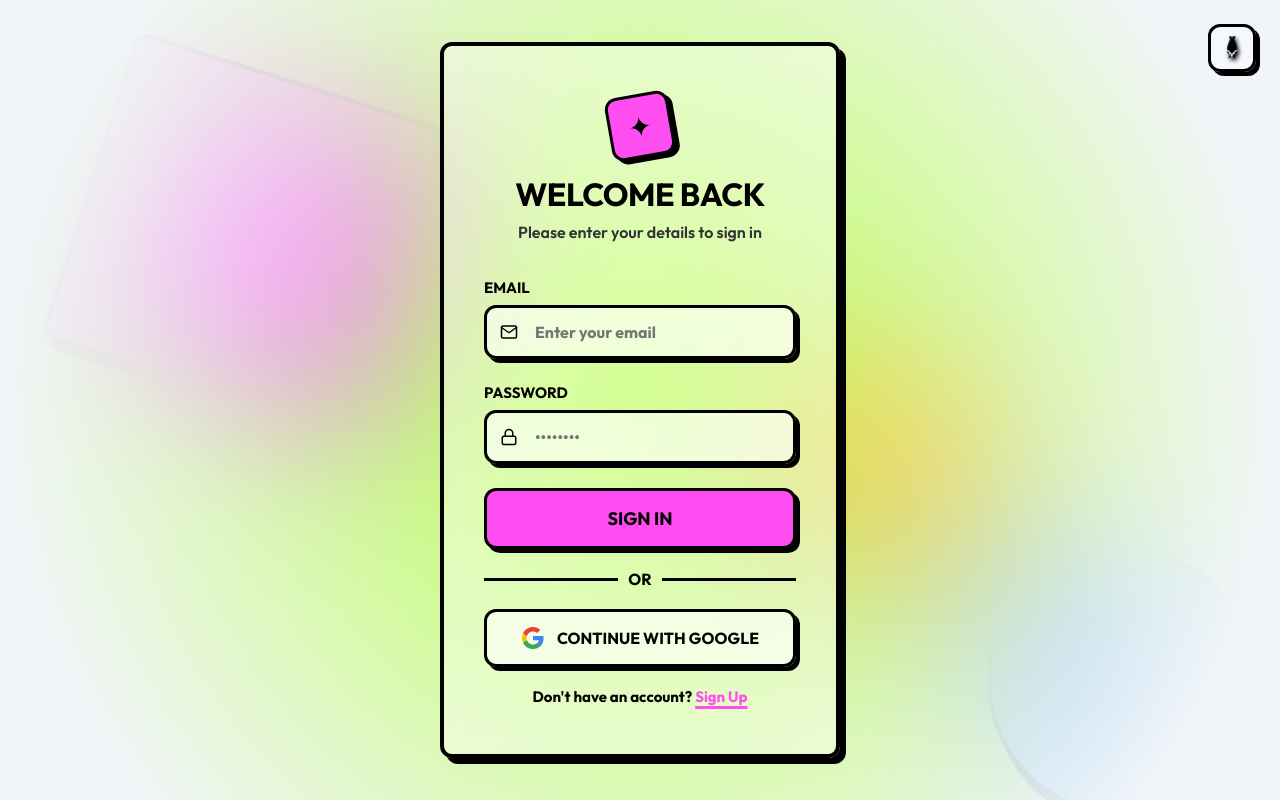
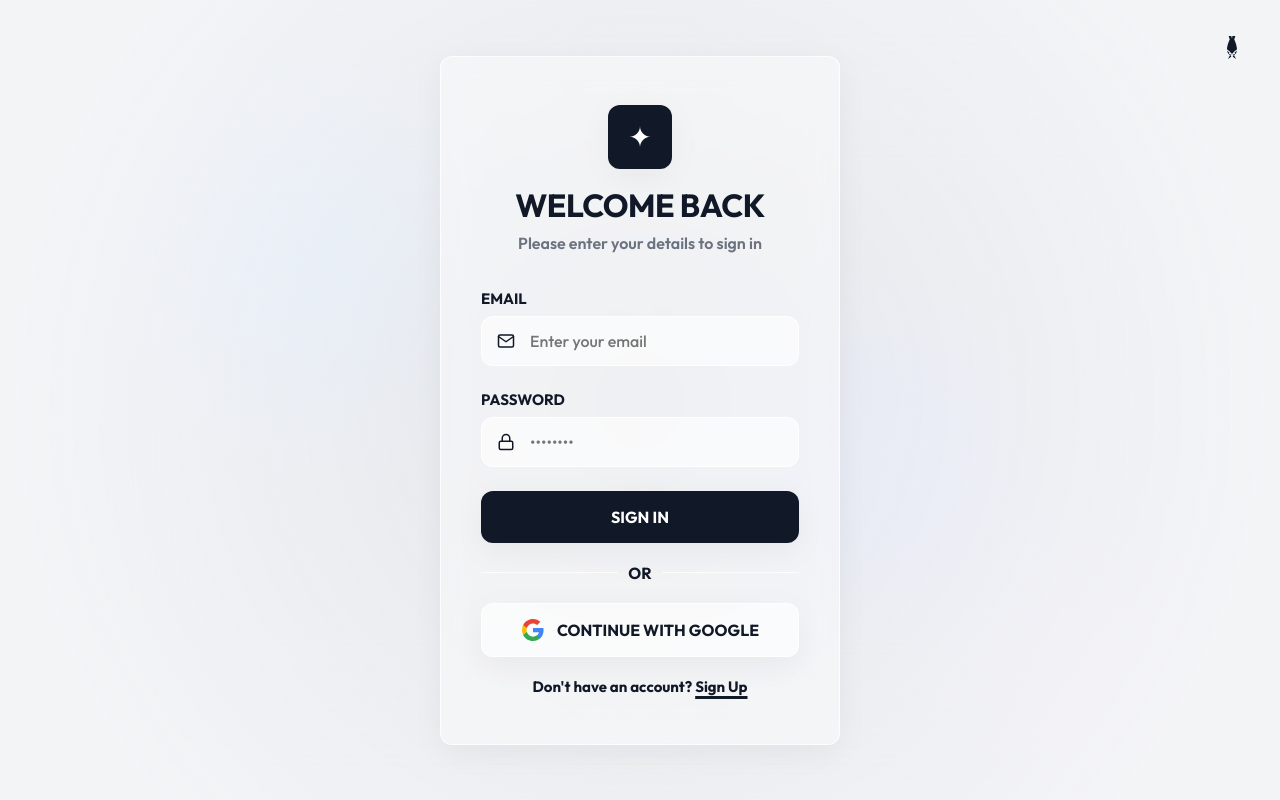
Before and after one commit to sanjansacharya-crypto/demo, a plain HTML site: page index.html in a window 1280 px wide. Drawn offline with Linux system fonts and the light colour scheme.

Commit message:
icon modification

```diff
--- a/index.html
+++ b/index.html
@@ -39,9 +39,9 @@
     </svg>
     <svg id="bat-awake" xmlns="http://www.w3.org/2000/svg" width="24" height="24" viewBox="0 0 24 24" class="bat-icon">
       <path d="M12 6 L10.5 4 L9 6.5 C6 5 2 7 0 10 C1 11.5 3.5 11.5 5 11 C5.5 13 7 14.5 8 14.5 C9 14.5 10 13.5 10 12 C10 15 11 18 12 20 C13 18 14 15 14 12 C14 13.5 15 14.5 16 14.5 C17 14.5 18.5 13 19 11 C20.5 11.5 23 11.5 24 10 C22 7 18 5 15 6.5 L13.5 4 L12 6 Z" fill="currentColor"/>
-      <circle cx="10.5" cy="8.5" r="1" fill="var(--primary)" />
-      <circle cx="13.5" cy="8.5" r="1" fill="var(--primary)" />
-      <path d="M11.5 10.5 L12 11 L12.5 10.5" stroke="var(--primary)" fill="none" stroke-width="0.5" stroke-linecap="round"/>
+      <circle cx="10.5" cy="8.5" r="1" fill="var(--bg-color)" />
+      <circle cx="13.5" cy="8.5" r="1" fill="var(--bg-color)" />
+      <path d="M11.5 10.5 L12 11 L12.5 10.5" stroke="var(--bg-color)" fill="none" stroke-width="0.5" stroke-linecap="round"/>
     </svg>
   </button>
 
--- a/styles.css
+++ b/styles.css
@@ -1,37 +1,45 @@
 :root, [data-theme="light"] {
-    --bg-color: #f1f5f9;
-    --primary: #ff4df2;
-    --primary-hover: #ff00ec;
-    --secondary: #4da6ff;
-    --accent: #ffcc00;
-    --text-main: #000000;
-    --text-muted: #333333;
+    --bg-color: #f3f4f6;
+    --primary: #111827;
+    --primary-hover: #374151;
+    --text-primary-btn: #ffffff;
+    --secondary: #6b7280;
+    --accent: #4b5563;
+    --text-main: #111827;
+    --text-muted: #6b7280;
     --glass-bg: rgba(255, 255, 255, 0.4);
-    --glass-border: #000000;
+    --glass-border: rgba(255, 255, 255, 0.8);
     --input-bg: rgba(255, 255, 255, 0.6);
-    --error: #ff3300;
+    --error: #ef4444;
     --border-radius: 12px;
-    --box-shadow: 6px 6px 0px #000000;
-    --shadow-color: #000000;
-    --bg-base: #b8ff4d;
+    --box-shadow: 0 8px 32px rgba(0, 0, 0, 0.05);
+    --shadow-color: rgba(0, 0, 0, 0.05);
+    --bg-base: #e5e7eb;
+    --blob-1: #dbeafe;
+    --blob-2: #f3e8ff;
+    --blob-3: #e0e7ff;
 }
 
 [data-theme="dark"] {
-    --bg-color: #0f172a;
-    --primary: #b8ff4d;
-    --primary-hover: #9df028;
-    --secondary: #ff4df2;
-    --accent: #4da6ff;
-    --text-main: #ffffff;
-    --text-muted: #cbd5e1;
-    --glass-bg: rgba(30, 41, 59, 0.4);
-    --glass-border: #ffffff;
-    --input-bg: rgba(15, 23, 42, 0.6);
-    --error: #ff4444;
+    --bg-color: #050505;
+    --primary: #ffffff;
+    --primary-hover: #e5e7eb;
+    --text-primary-btn: #000000;
+    --secondary: #4b5563;
+    --accent: #374151;
+    --text-main: #f9fafb;
+    --text-muted: #9ca3af;
+    --glass-bg: rgba(20, 20, 25, 0.3);
+    --glass-border: rgba(255, 255, 255, 0.05);
+    --input-bg: rgba(30, 30, 35, 0.5);
+    --error: #f87171;
     --border-radius: 12px;
-    --box-shadow: 6px 6px 0px #ffffff;
-    --shadow-color: #ffffff;
-    --bg-base: #0f172a;
+    --box-shadow: 0 8px 32px rgba(0, 0, 0, 0.5);
+    --shadow-color: rgba(0, 0, 0, 0.5);
+    --bg-base: #000000;
+    --blob-1: #0f172a;
+    --blob-2: #1e1b4b;
+    --blob-3: #2e1065;
 }
 
 * {
@@ -86,9 +94,8 @@ body {
 .blob {
     position: absolute;
     border-radius: 12px;
-    border: 4px solid #000;
-    opacity: 1;
-    box-shadow: 8px 8px 0px #000;
+    opacity: 0.8;
+    filter: blur(40px);
     animation: floating 8s infinite ease-in-out alternate;
 }
 
@@ -97,7 +104,7 @@ body {
     left: 5%;
     width: 300px;
     height: 300px;
-    background: var(--primary);
+    background: var(--blob-1);
     animation-delay: 0s;
 }
 
@@ -106,7 +113,7 @@ body {
     right: 5%;
     width: 250px;
     height: 250px;
-    background: var(--secondary);
+    background: var(--blob-2);
     animation-delay: -3s;
     animation-duration: 12s;
     border-radius: 50%;
@@ -117,7 +124,7 @@ body {
     left: 60%;
     width: 200px;
     height: 200px;
-    background: var(--accent);
+    background: var(--blob-3);
     animation-delay: -5s;
     animation-duration: 15s;
     transform: rotate(45deg);
@@ -142,14 +149,11 @@ body {
 }
 
 .bat-icon {
-    filter: drop-shadow(2px 3px 2px var(--shadow-color)) drop-shadow(-1px -1px 1px rgba(255, 255, 255, 0.4));
-    transform: perspective(200px) rotateY(-10deg) rotateX(10deg);
-    transition: all 0.3s ease;
+    transition: transform 0.3s cubic-bezier(0.4, 0, 0.2, 1);
 }
 
 .theme-toggle-btn:hover .bat-icon {
-    transform: perspective(200px) rotateY(-15deg) rotateX(15deg) scale(1.1);
-    filter: drop-shadow(4px 5px 3px var(--shadow-color)) drop-shadow(-2px -2px 2px rgba(255, 255, 255, 0.5));
+    transform: scale(1.1);
 }
 
 /* Brutalist Card */
@@ -157,7 +161,7 @@ body {
     background: var(--glass-bg);
     backdrop-filter: blur(12px);
     -webkit-backdrop-filter: blur(12px);
-    border: 4px solid var(--glass-border);
+    border: 1px solid var(--glass-border);
     border-radius: var(--border-radius);
     padding: 48px 40px;
     box-shadow: var(--box-shadow);
@@ -184,15 +188,13 @@ body {
     height: 64px;
     margin: 0 auto 16px;
     background: var(--primary);
-    border: 3px solid #000;
     border-radius: var(--border-radius);
     display: flex;
     justify-content: center;
     align-items: center;
     font-size: 28px;
-    box-shadow: 4px 4px 0px var(--shadow-color);
-    color: var(--shadow-color);
-    transform: rotate(-10deg);
+    box-shadow: var(--box-shadow);
+    color: var(--text-primary-btn);
 }
 
 h2 {
@@ -240,26 +242,25 @@ label {
 input {
     width: 100%;
     background: var(--input-bg);
-    border: 3px solid var(--glass-border);
+    border: 1px solid var(--glass-border);
     border-radius: var(--border-radius);
     padding: 14px 16px 14px 48px;
     color: var(--text-main);
     font-size: 16px;
-    font-weight: 700;
+    font-weight: 500;
     outline: none;
-    box-shadow: 4px 4px 0px var(--shadow-color);
     transition: all 0.2s ease;
 }
 
 input:focus {
     border-color: var(--primary);
-    box-shadow: 6px 6px 0px var(--primary);
-    transform: translate(-2px, -2px);
+    background: var(--glass-bg);
+    box-shadow: 0 0 0 2px var(--shadow-color);
 }
 
 input:focus+.input-icon {
     color: var(--primary);
-    transform: scale(1.15) translateY(-2px) rotate(5deg);
+    transform: translateY(-1px);
 }
 
 /* Button */
@@ -267,17 +268,17 @@ input:focus+.input-icon {
     width: 100%;
     padding: 16px;
     background: var(--primary);
-    border: 3px solid var(--glass-border);
+    border: none;
     border-radius: var(--border-radius);
-    color: #000;
-    font-size: 18px;
-    font-weight: 800;
+    color: var(--text-primary-btn);
+    font-size: 16px;
+    font-weight: 700;
     text-transform: uppercase;
     cursor: pointer;
     position: relative;
     overflow: hidden;
-    box-shadow: 4px 4px 0px var(--shadow-color);
-    transition: all 0.15s;
+    box-shadow: var(--box-shadow);
+    transition: all 0.2s ease;
     display: flex;
     justify-content: center;
     align-items: center;
@@ -285,14 +286,14 @@ input:focus+.input-icon {
 }
 
 .submit-btn:hover {
-    transform: translate(-2px, -2px);
-    box-shadow: 6px 6px 0px var(--shadow-color);
+    transform: translateY(-2px);
     background: var(--primary-hover);
+    box-shadow: 0 12px 24px var(--shadow-color);
 }
 
 .submit-btn:active {
-    transform: translate(4px, 4px);
-    box-shadow: 0px 0px 0px var(--shadow-color);
+    transform: translateY(0);
+    box-shadow: none;
 }
 
 .submit-btn.loading .btn-text {
@@ -327,30 +328,23 @@ input:focus+.input-icon {
     right: 24px;
     width: 48px;
     height: 48px;
-    border-radius: var(--border-radius);
-    background: var(--glass-bg);
-    border: 3px solid var(--glass-border);
-    backdrop-filter: blur(10px);
-    -webkit-backdrop-filter: blur(10px);
+    background: transparent;
+    border: none;
     color: var(--text-main);
     display: flex;
     justify-content: center;
     align-items: center;
     cursor: pointer;
-    box-shadow: 4px 4px 0px var(--shadow-color);
-    transition: all 0.2s ease;
+    transition: transform 0.2s cubic-bezier(0.4, 0, 0.2, 1);
     z-index: 100;
 }
 
 .theme-toggle-btn:hover {
-    transform: translate(-2px, -2px);
-    box-shadow: 6px 6px 0px var(--shadow-color);
-    background: var(--input-bg);
+    transform: scale(1.05);
 }
 
 .theme-toggle-btn:active {
-    transform: translate(2px, 2px);
-    box-shadow: 2px 2px 0px var(--shadow-color);
+    transform: scale(0.95);
 }
 
 .error-message {
@@ -383,11 +377,10 @@ input:focus+.input-icon {
 .success-icon {
     width: 80px;
     height: 80px;
-    background: var(--secondary) !important;
-    color: #000 !important;
-    border: 4px solid #000;
+    background: var(--primary) !important;
+    color: var(--text-primary-btn) !important;
     border-radius: var(--border-radius);
-    box-shadow: 6px 6px 0px #000;
+    box-shadow: var(--box-shadow);
     display: flex;
     justify-content: center;
     align-items: center;
@@ -396,7 +389,7 @@ input:focus+.input-icon {
 }
 
 .success-icon svg {
-    color: #000 !important;
+    color: var(--text-primary-btn) !important;
 }
 
 @keyframes scaleIn {
@@ -406,35 +399,35 @@ input:focus+.input-icon {
 
 .success-content h2 {
     font-size: 32px;
-    font-weight: 900;
-    color: #000;
+    font-weight: 800;
+    color: var(--text-main);
     text-transform: uppercase;
 }
 
 .logout-btn {
     margin-top: 24px;
     background: var(--input-bg);
-    border: 3px solid var(--glass-border);
-    box-shadow: 3px 3px 0px var(--shadow-color);
+    border: 1px solid var(--glass-border);
+    box-shadow: var(--box-shadow);
     color: var(--text-main);
-    font-weight: 800;
+    font-weight: 700;
     text-transform: uppercase;
     padding: 10px 24px;
     border-radius: var(--border-radius);
     cursor: pointer;
     transition: all 0.2s;
-    font-size: 15px;
+    font-size: 14px;
 }
 
 .logout-btn:hover {
     background: var(--glass-bg);
-    transform: translate(-2px, -2px);
-    box-shadow: 5px 5px 0px var(--shadow-color);
+    transform: translateY(-2px);
+    box-shadow: 0 12px 24px var(--shadow-color);
 }
 
 .logout-btn:active {
-    transform: translate(3px, 3px);
-    box-shadow: 0px 0px 0px var(--shadow-color);
+    transform: translateY(0);
+    box-shadow: none;
 }
 
 /* Toggle Links */
@@ -473,7 +466,7 @@ input:focus+.input-icon {
 .divider::before, .divider::after {
     content: '';
     flex: 1;
-    border-bottom: 3px solid var(--glass-border);
+    border-bottom: 1px solid var(--glass-border);
 }
 .divider span {
     padding: 0 10px;
@@ -485,29 +478,29 @@ input:focus+.input-icon {
     width: 100%;
     padding: 14px;
     background: var(--input-bg);
-    border: 3px solid var(--glass-border);
+    border: 1px solid var(--glass-border);
     border-radius: var(--border-radius);
     color: var(--text-main);
     font-size: 16px;
-    font-weight: 800;
+    font-weight: 700;
     text-transform: uppercase;
     cursor: pointer;
     position: relative;
-    box-shadow: 4px 4px 0px var(--shadow-color);
-    transition: all 0.15s;
+    box-shadow: var(--box-shadow);
+    transition: all 0.2s ease;
     display: flex;
     justify-content: center;
     align-items: center;
     gap: 12px;
 }
 .social-btn:hover {
-    transform: translate(-2px, -2px);
-    box-shadow: 6px 6px 0px var(--shadow-color);
+    transform: translateY(-2px);
+    box-shadow: 0 12px 24px var(--shadow-color);
     background: var(--glass-bg);
 }
 .social-btn:active {
-    transform: translate(4px, 4px);
-    box-shadow: 0px 0px 0px var(--shadow-color);
+    transform: translateY(0);
+    box-shadow: none;
 }
 .social-icon {
     width: 24px;
```
